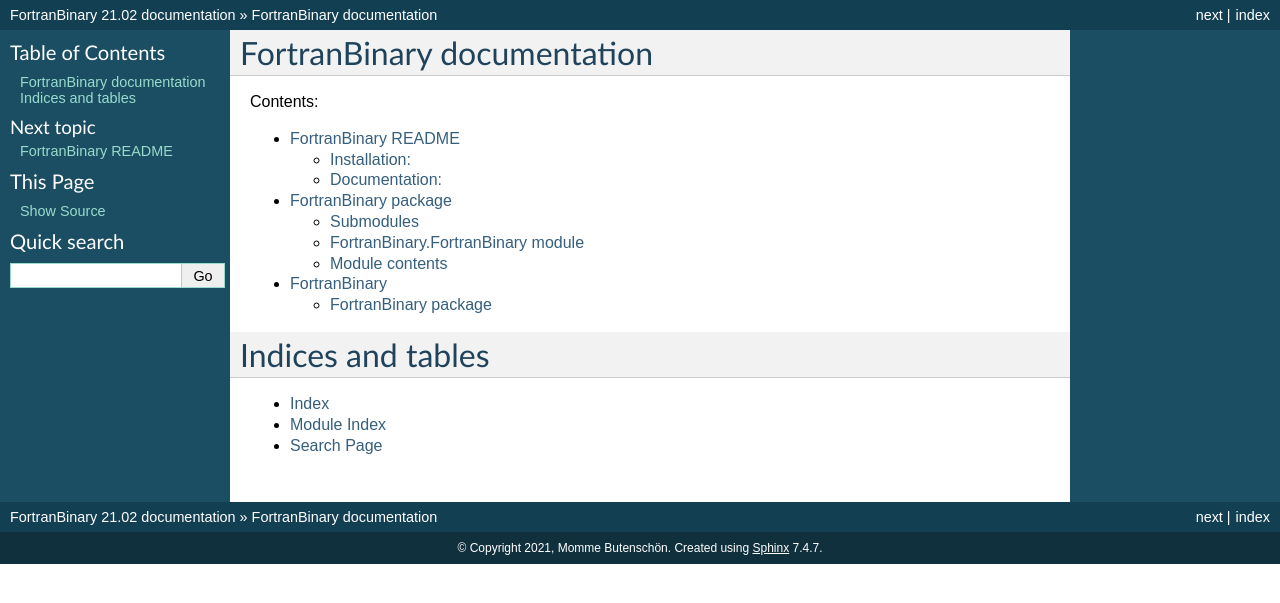
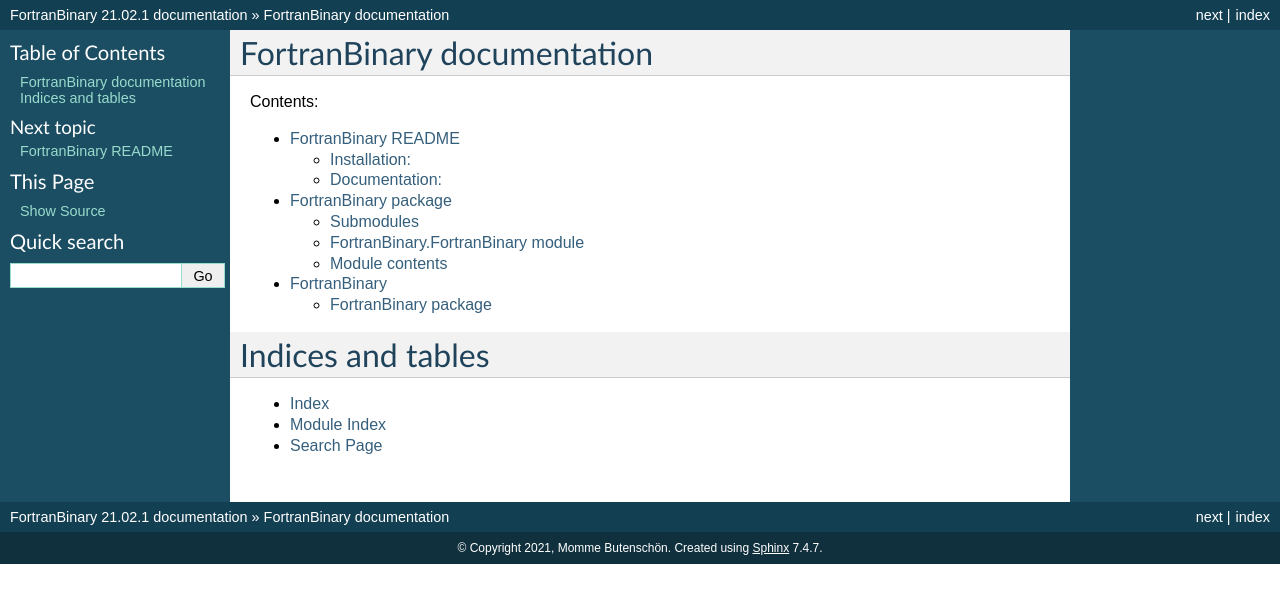
Before and after one commit to mommebutenschoen/FortranBinary, a Sphinx documentation site: the page built from docs/index.rst, in a window 1280 px wide. Shown: the top 603 px of the page. Built offline with Sphinx 7.4.7, drawn with Linux system fonts in a browser that asks for light colours.

Commit message:
Tagged subrelease.

```diff
--- a/docs/conf.py
+++ b/docs/conf.py
@@ -60,9 +60,9 @@
 # built documents.
 #
 # The short X.Y version.
-version = u'21.02'
+version = u'21.02.1'
 # The full version, including alpha/beta/rc tags.
-release = u'21.02'
+release = u'21.02.1'
 
 # The language for content autogenerated by Sphinx. Refer to documentation
 # for a list of supported languages.
--- a/setup.py
+++ b/setup.py
@@ -23,7 +23,7 @@
     # Versions should comply with PEP440.  For a discussion on single-sourcing
     # the version across setup.py and the project code, see
     # https://packaging.python.org/en/latest/single_source_version.html
-    version = '21.02',
+    version = '21.02.1',
 
     description='Package for handling of FORTRAN binary data with python.',
     long_description=long_description,
```
